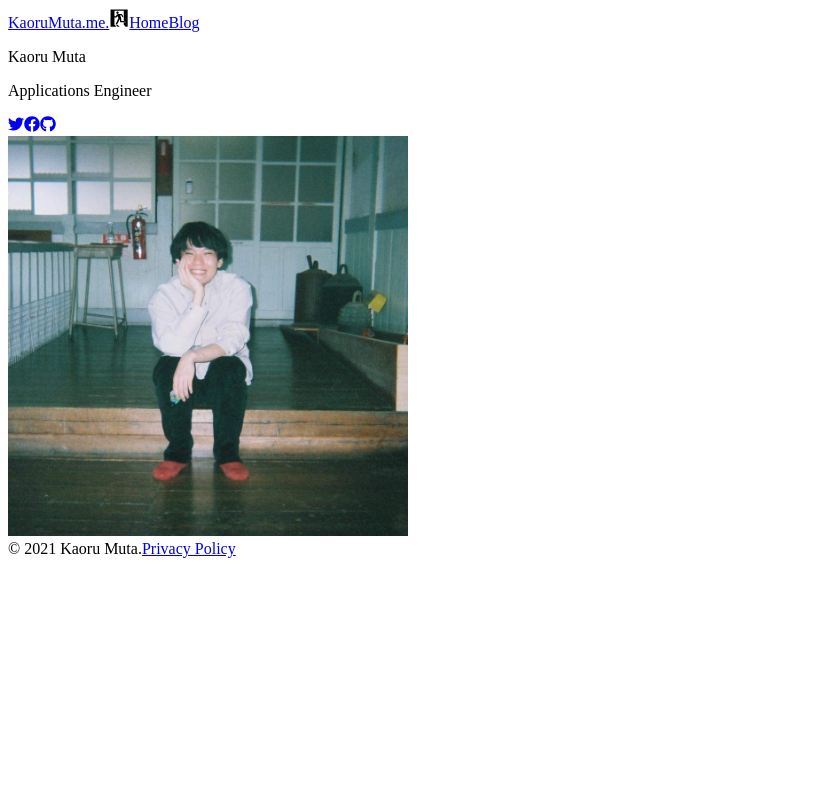
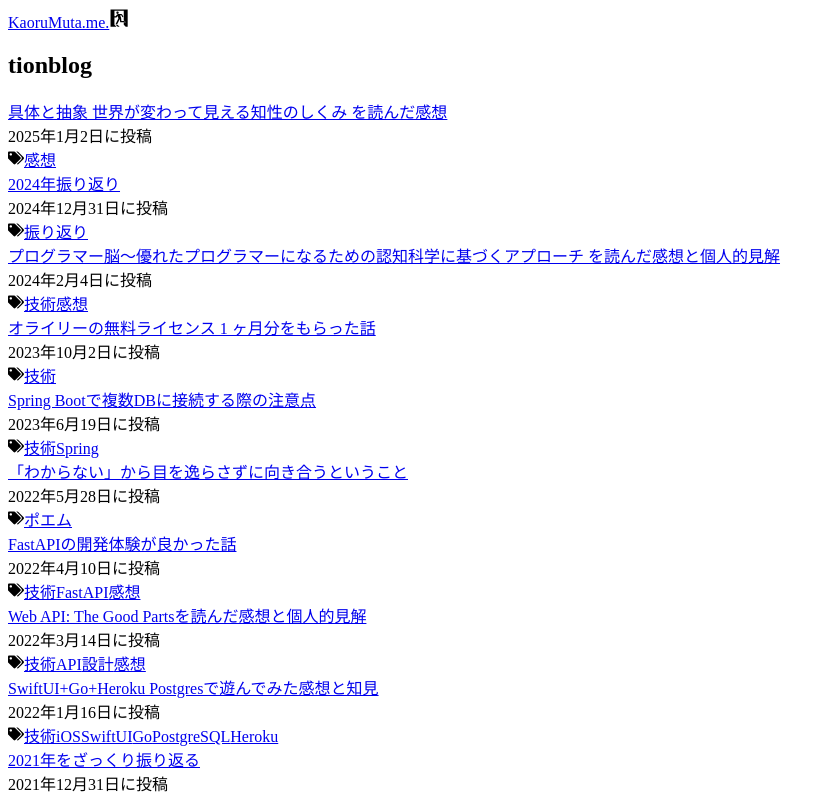
Before and after one commit to KaoruMuta/KaoruMuta.me, a Next.js app: page / in a window 1280 px wide. Shown: the top 797 px of the page, without its empty margins (0-834 px from the left). Built offline with nearby package versions, Linux system fonts and the light colour scheme.

Commit message:
refactor: go to blog page by accessing root url with removing profile page

```diff
--- a/src/components/Footer.tsx
+++ b/src/components/Footer.tsx
@@ -1,12 +1,11 @@
-import { AppConstants } from 'constants/AppConstants';
 import Link from 'next/link';
 
 const Footer = () => {
   return (
     <footer className="flex pb-8">
-      <span className="block flex-1 font-semibold">&copy; {AppConstants.Me.COPYRIGHT}</span>
-      <Link href={AppConstants.PrivacyPage.PATH} className="block justify-end xl:hover:opacity-hover">
-        {AppConstants.PrivacyPage.NAME}
+      <span className="block flex-1 font-semibold">&copy; 2021 Kaoru Muta.</span>
+      <Link href="privacy" className="block justify-end xl:hover:opacity-hover">
+        Privacy Policy
       </Link>
     </footer>
   );
--- a/src/components/Header.tsx
+++ b/src/components/Header.tsx
@@ -1,28 +1,16 @@
-import { AppConstants } from 'constants/AppConstants';
 import { EmergencyExitIcon } from 'icons/emergency-exit';
 import Link from 'next/link';
-import LinkButton from './LinkButton';
 
-const Header = ({ currentPath }: { currentPath: string }) => {
+const Header = () => {
   return (
     <header>
       <nav className="flex items-start font-semibold pt-8 space-x-4 xl:space-x-8">
         <span className="inline-flex flex-1 items-center">
-          <Link href={AppConstants.HomePage.PATH} className="xl:hover:opacity-hover mr-1">
-            {AppConstants.HomePage.TITLE}
+          <Link href="/" className="xl:hover:opacity-hover mr-1">
+            KaoruMuta.me.
           </Link>
           <EmergencyExitIcon />
         </span>
-        <LinkButton
-          destination={AppConstants.HomePage.PATH}
-          isHighlighted={currentPath === AppConstants.HomePage.PATH}
-          name={AppConstants.HomePage.NAME}
-        />
-        <LinkButton
-          destination={AppConstants.BlogPage.PATH}
-          isHighlighted={currentPath.startsWith(AppConstants.BlogPage.PATH)}
-          name={AppConstants.BlogPage.NAME}
-        />
       </nav>
     </header>
   );
--- a/src/components/Layout.tsx
+++ b/src/components/Layout.tsx
@@ -2,10 +2,10 @@ import { ReactNode } from 'react';
 import Footer from './Footer';
 import Header from './Header';
 
-const Layout = ({ children, currentPath }: { children?: ReactNode; currentPath: string }) => {
+const Layout = ({ children }: { children?: ReactNode }) => {
   return (
     <div id="layoutContainer" className="flex flex-col font-sans mx-4 sm:mx-16 md:mx-56 h-screen">
-      <Header currentPath={currentPath} />
+      <Header />
       <main className="flex-grow">{children}</main>
       <Footer />
     </div>
--- a/src/components/LinkButton.tsx
+++ /dev/null
@@ -1,24 +0,0 @@
-import Link from 'next/link';
-
-const LinkButton = ({
-  destination,
-  isHighlighted,
-  name,
-}: {
-  destination: string;
-  isHighlighted: boolean;
-  name: string;
-}) => {
-  return (
-    <Link
-      href={destination}
-      className={
-        isHighlighted ? 'border-b border-black xl:hover:opacity-hover' : 'border-b border-white xl:hover:opacity-hover'
-      }
-    >
-      {name}
-    </Link>
-  );
-};
-
-export default LinkButton;
--- a/src/components/Profile.tsx
+++ /dev/null
@@ -1,40 +0,0 @@
-import { AppConstants } from 'constants/AppConstants';
-import Image from 'next/image';
-import { FaFacebook, FaGithub, FaTwitter } from 'react-icons/fa';
-import MyPicture from '../../public/me.png';
-
-const Profile = () => {
-  return (
-    <div className="flex flex-auto flex-col-reverse items-center justify-center min-h-full xl:flex-row xl:justify-between">
-      <div className="mt-8 text-center xl:mt-0 xl:text-left">
-        <section className="cursor-default">
-          <p className="font-semibold text-4xl sm:text-5xl md:text-6xl xl:text-7xl">{AppConstants.Me.NAME}</p>
-          <p className="text-sm sm:text-base md:text-xl xl:text-2xl">{AppConstants.Me.ROLE}</p>
-        </section>
-        <section className="flex mt-8 space-x-8 justify-center xl:justify-start">
-          <a href={AppConstants.Me.TWITTER_URL}>
-            <FaTwitter className="h-8 w-8 md:h-10 md:w-10 xl:h-12 xl:w-12 xl:hover:opacity-hover" />
-          </a>
-          <a href={AppConstants.Me.FACEBOOK_URL}>
-            <FaFacebook className="h-8 w-8 md:h-10 md:w-10 xl:h-12 xl:w-12 xl:hover:opacity-hover" />
-          </a>
-          <a href={AppConstants.Me.GITHUB_URL}>
-            <FaGithub className="h-8 w-8 md:h-10 md:w-10 xl:h-12 xl:w-12 xl:hover:opacity-hover" />
-          </a>
-        </section>
-      </div>
-      <div className="w-52 sm:w-60 md:w-80 xl:w-auto">
-        <Image
-          className="rounded-full"
-          src={MyPicture}
-          alt={AppConstants.Me.ALT_TEXT}
-          height={400}
-          width={400}
-          quality={100}
-        />
-      </div>
-    </div>
-  );
-};
-
-export default Profile;
--- a/src/constants/AppConstants.ts
+++ /dev/null
@@ -1,52 +0,0 @@
-export namespace AppConstants {
-  export namespace Me {
-    export const NAME = 'Kaoru Muta';
-    export const ROLE = 'Applications Engineer';
-    export const TWITTER_URL = 'https://twitter.com/m_t_tion1';
-    export const FACEBOOK_URL = 'https://www.facebook.com/mentos.muta';
-    export const GITHUB_URL = 'https://github.com/KaoruMuta';
-    export const ALT_TEXT = "Kaoru Muta's picture";
-    export const COPYRIGHT = '2021 Kaoru Muta.';
-  }
-
-  export namespace HomePage {
-    export const NAME = 'Home';
-    export const TITLE = 'KaoruMuta.me.';
-    export const CONTENT = 'Personal website hosted by Kaoru Muta.';
-    export const PATH = '/';
-  }
-
-  export namespace BlogPage {
-    export const NAME = 'Blog';
-    export const TITLE = 'tionblog';
-    export const CONTENT = 'tionblogへようこそ。技術のアウトプットだけでなく、日々の備忘録も残しています。';
-    export const PATH = '/blog';
-  }
-
-  export namespace PrivacyPage {
-    export const NAME = 'Privacy Policy';
-    export const TITLE = 'Privacy Policy';
-    export const PATH = '/privacy';
-    export const CONTENTS = {
-      PERSONAL_INFORMATION: {
-        title: '個人情報の利用目的',
-        description: `
-          当サイトでは、お問い合わせの際、名前やメールアドレス等の個人情報を取得することがあります。
-          取得した個人情報は、お問い合わせに対する回答や必要な情報を電子メールなどをでご連絡する場合に利用させていただくものであり、これらの目的以外では利用いたしません。`,
-      },
-      ADVERTISEMENT: {
-        title: '広告について',
-        description: `
-          当ブログでは、第三者配信の広告サービスであるGoogle Adsenseを利用しており、ユーザーの興味に応じた商品やサービスの広告を表示するため、Cookieを使用しております。
-          Cookieを使用することで当サイトはお客様のコンピュータを識別できるようになりますが、お客様個人を特定できるものではありません。`,
-      },
-      ANALYSIS: {
-        title: 'アクセス解析ツールについて',
-        description: `
-          当サイトでは、Googleによるアクセス解析ツールであるGoogle Analyticsを利用しています。
-          Google Analyticsはトラフィックデータの収集のためにCookieを使用しております。
-          トラフィックデータは匿名で収集されており、個人を特定するものではありません。`,
-      },
-    };
-  }
-}
--- a/src/pages/_app.tsx
+++ b/src/pages/_app.tsx
@@ -21,7 +21,7 @@ const MyApp: NextPage<AppProps> = ({ Component, pageProps }) => {
 
   return (
     <>
-      <Layout currentPath={router.asPath}>
+      <Layout>
         <Component {...pageProps} />
       </Layout>
     </>
--- a/src/pages/index.tsx
+++ b/src/pages/index.tsx
@@ -1,18 +1,34 @@
-import Profile from 'components/Profile';
-import { AppConstants } from 'constants/AppConstants';
-import type { NextPage } from 'next';
+import Gallery from 'components/Gallery';
+import Title from 'components/Title';
+import { loadAllSortedPostsByDate } from 'lib/posts';
+import { InferGetStaticPropsType, NextPage } from 'next';
 import Head from 'next/head';
 
-const Home: NextPage = () => {
+export const getStaticProps = async () => {
+  const allSortedPostsByDate = loadAllSortedPostsByDate();
+  return {
+    props: {
+      allSortedPostsByDate,
+    },
+  };
+};
+
+const Blog: NextPage<InferGetStaticPropsType<typeof getStaticProps>> = ({ allSortedPostsByDate }) => {
   return (
     <>
       <Head>
-        <meta name="description" content={AppConstants.HomePage.CONTENT} />
-        <title>{AppConstants.HomePage.TITLE}</title>
+        <meta
+          name="description"
+          content="Personal website hosted by Kaoru Muta. tionblogへようこそ。技術のアウトプットだけでなく、日々の備忘録も残しています。"
+        />
+        <title>tionblog</title>
       </Head>
-      <Profile />
+      <section className="divide-y my-16">
+        <Title name="tionblog" />
+        <Gallery posts={allSortedPostsByDate} />
+      </section>
     </>
   );
 };
 
-export default Home;
+export default Blog;
```
Also changed, not shown: src/pages/blog.tsx (deleted, +0 -32 lines), src/pages/privacy.tsx (+19 -9 lines).
